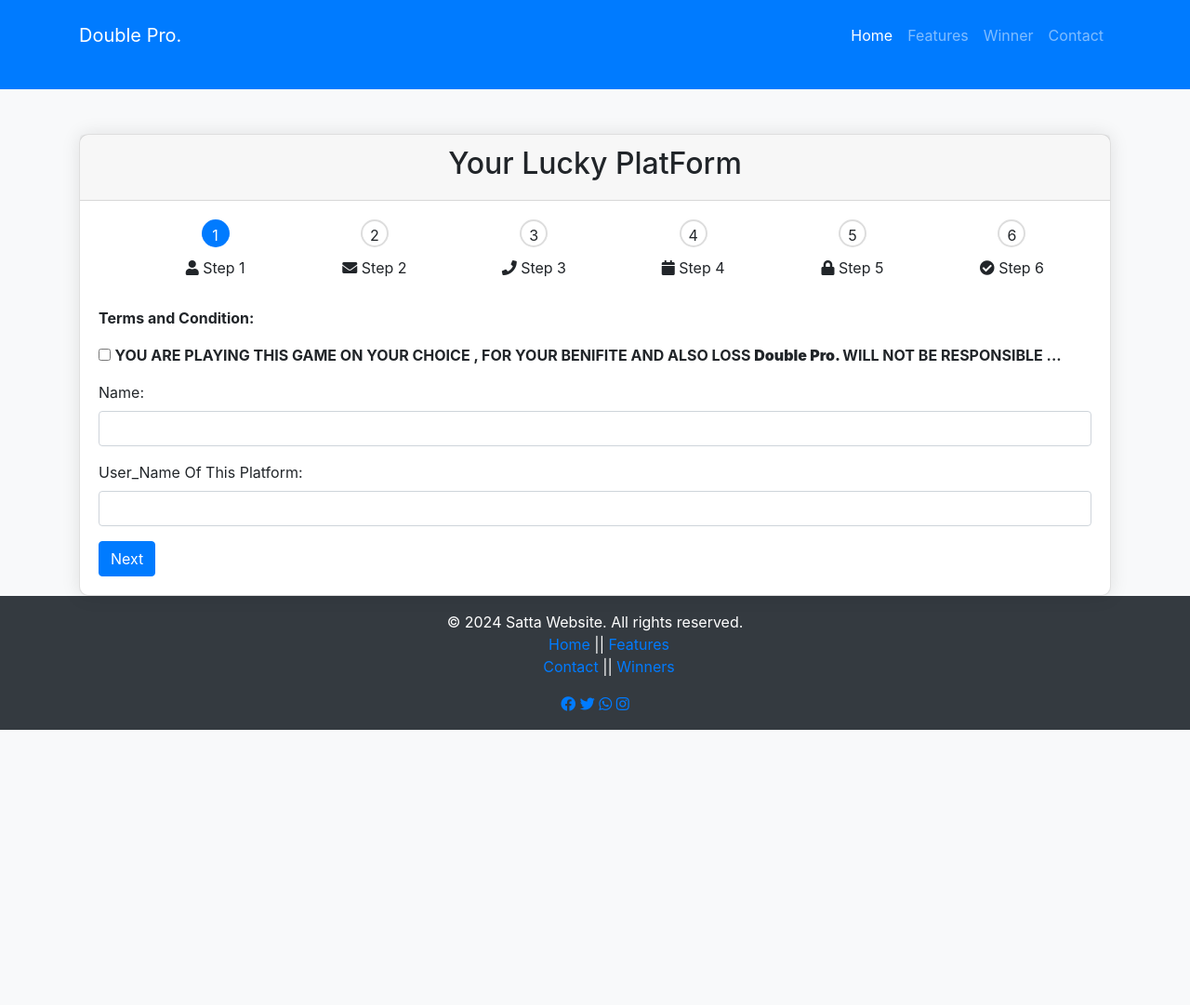
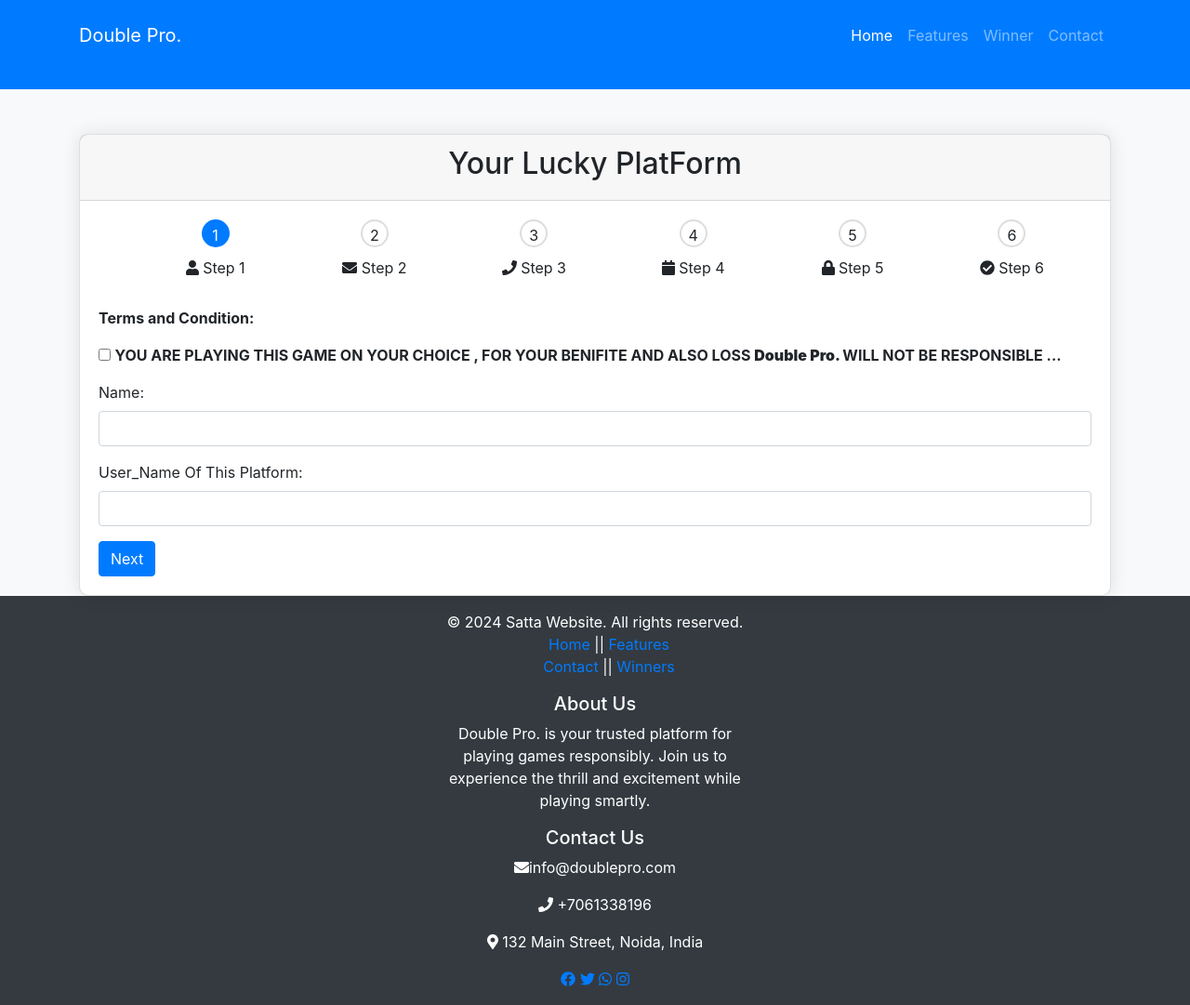
Before and after one commit to aryarna/DoublePro, a website: page public/index.html in a window 1280 px wide. Shown: the whole page at 93% size. Before the commit the page ends 800 px from the top, so only its background shows below. Drawn offline with nearby package versions, Linux system fonts and the light colour scheme.

Commit message:
Initial commit

```diff
--- a/public/index.html
+++ b/public/index.html
@@ -212,7 +212,22 @@
 
             </ul>
 
+            <center>
 
+
+                <div class="col-md-4">
+                    <h5>About Us</h5>
+                    <p>Double Pro. is your trusted platform for playing games responsibly. Join us to experience the thrill and excitement while playing smartly.</p>
+                </div>
+
+            <div class="col-md-4">
+                <h5>Contact Us</h5>
+                <p><i class="fas fa-envelope"></i>info@doublepro.com</p>
+                <p><i class="fas fa-phone"></i> +7061338196</p>
+                <p><i class="fas fa-map-marker-alt"></i> 132 Main Street, Noida, India</p>
+            </div>
+
+            </center>
 
             <a href="https://www.facebook.com" target="_blank"><i class="fab fa-facebook"></i></a>
             <a href="https://www.twitter.com" target="_blank"><i class="fab fa-twitter"></i></a>
@@ -227,6 +242,7 @@
     <script src="https://code.jquery.com/jquery-3.5.1.min.js"></script>
     <script src="https://cdn.jsdelivr.net/npm/@popperjs/core@2.5.3/dist/umd/popper.min.js"></script>
     <script src="https://stackpath.bootstrapcdn.com/bootstrap/4.5.2/js/bootstrap.min.js"></script>
+    <script src="https://cdnjs.cloudflare.com/ajax/libs/font-awesome/5.15.1/js/all.min.js"></script>
     <script src="scripts.js"></script>
 </body>
 </html>
```
